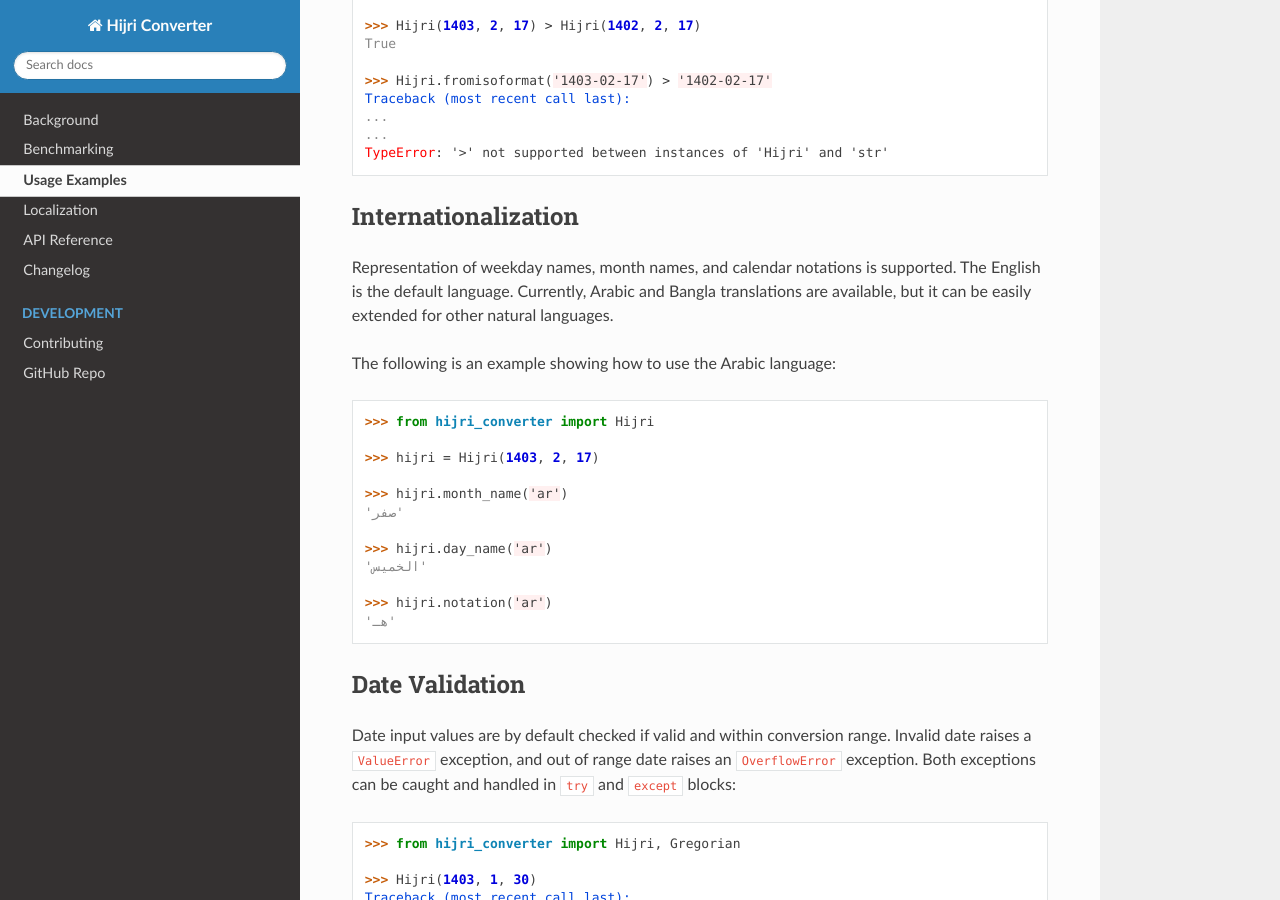
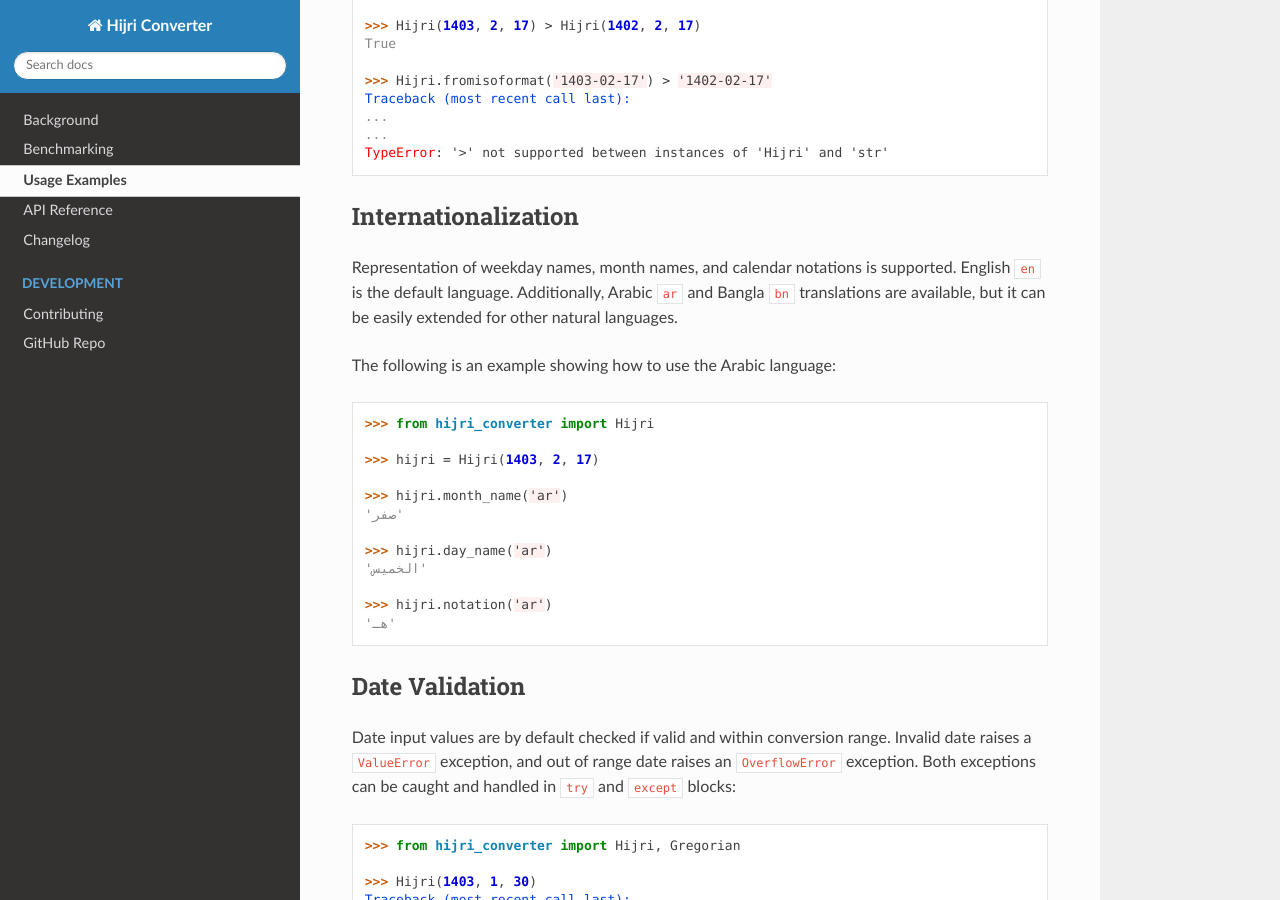
Before and after one commit to dralshehri/hijridate, a Sphinx documentation site: the page built from docs/usage.md, in a window 1280 px wide and 900 px high, scrolled down 1819 px. Built offline with Sphinx 7.4.7 and the Read the Docs theme 2.0.0, drawn with Linux system fonts in a browser that asks for light colours.

Commit message:
Improve locales documentation

```diff
--- a/docs/usage.md
+++ b/docs/usage.md
@@ -106,7 +106,8 @@ TypeError: '>' not supported between instances of 'Hijri' and 'str'
 ## Internationalization
 
 Representation of weekday names, month names, and calendar notations is
-supported. The English is the default language. Currently, Arabic and Bangla translations are available, but it
+supported. English `en` is the default language.
+Additionally, Arabic `ar` and Bangla `bn` translations are available, but it
 can be easily extended for other natural languages.
 
 The following is an example showing how
```
Also changed, not shown: docs/index.md (+0 -1 lines), docs/localization.md (deleted, +0 -7 lines), 1 other file.
